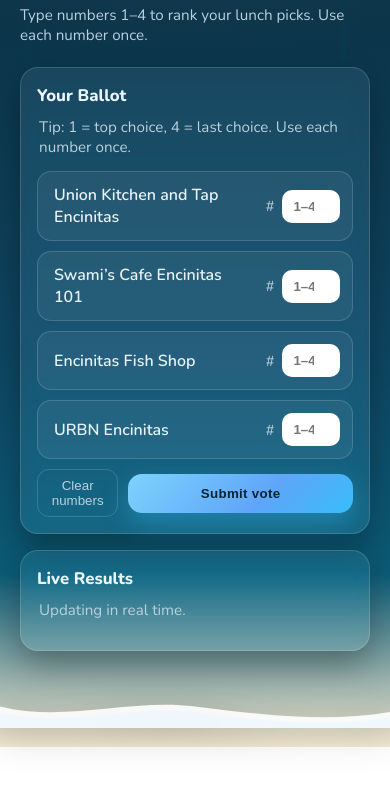
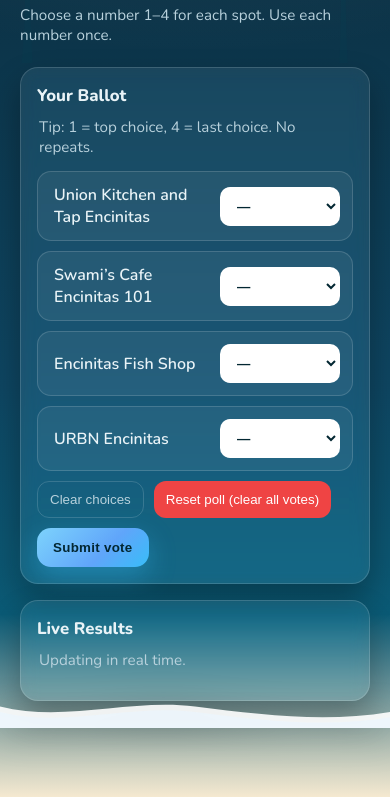
Before and after one commit to nathanielcraigbrown/encinitas-poll, a plain HTML site: page index.html in a window 390 px wide. Shown: the part 117-914 px from the top of the page. Before the commit the page ends 864 px from the top, so only its background shows below. Drawn offline with nearby package versions, Linux system fonts and the light colour scheme; a script that the page names is missing.

Commit message:
Update index.html

```diff
--- a/index.html
+++ b/index.html
@@ -9,25 +9,12 @@
 
     <style>
       :root{
-        /* Sunset / night beach palette */
-        --night:#0b2d3f;        /* deep sky */
-        --dusk:#0e4662;         /* darker teal sky */
-        --ocean:#0b5b76;        /* ocean */
-        --foam:#e6f6ff;         /* foamy highlight */
-        --sunset:#f59e0b;       /* warm accent */
-        --sand:#f5e9d0;         /* beach sand */
-        --border: rgba(255,255,255,.15);
-        --card: rgba(255,255,255,.08);
-        --shadow: 0 16px 32px rgba(0,0,0,.30);
-        --radius:18px;
-        --text:#e9f3f7;
-        --muted:#b8d1dc;
-        --ok:#22c55e;
-        --warn:#f97316;
-        --bad:#ef4444;
+        --night:#0b2d3f; --dusk:#0e4662; --ocean:#0b5b76; --sand:#f5e9d0;
+        --border: rgba(255,255,255,.15); --card: rgba(255,255,255,.08);
+        --shadow: 0 16px 32px rgba(0,0,0,.30); --radius:18px;
+        --text:#e9f3f7; --muted:#b8d1dc; --ok:#22c55e; --warn:#f97316;
       }
-
-      * { box-sizing: border-box; }
+      *{box-sizing:border-box}
       body{
         margin:0; color:var(--text);
         font-family:Nunito, system-ui, -apple-system, Segoe UI, Roboto, Arial, sans-serif;
@@ -36,89 +23,59 @@
           linear-gradient(180deg, var(--night) 0%, var(--dusk) 55%, var(--ocean) 80%, var(--sand) 100%);
         min-height:100vh;
       }
+      .wrap{max-width:980px;margin:0 auto;padding:28px 20px 96px;position:relative}
 
-      .wrap{ max-width:980px; margin:0 auto; padding:28px 20px 96px; position:relative; }
+      .palms{position:absolute;inset:0 0 auto 0;height:180px;pointer-events:none;opacity:.65}
+      .palms svg{width:100%;height:100%;display:block}
 
-      /* Palm silhouettes (decorative) */
-      .palms{ position:absolute; inset:0 0 auto 0; height:180px; pointer-events:none; opacity:.65; }
-      .palms svg{ width:100%; height:100%; display:block; }
+      header{display:flex;flex-direction:column;gap:8px;margin:12px 0 22px;position:relative;z-index:1}
+      h1{margin:0;font-weight:800;letter-spacing:.3px;font-size:clamp(1.7rem,2.2vw + 1rem,2.4rem)}
+      .tag{font-size:.95rem;color:var(--muted)}
 
-      header{ display:flex; flex-direction:column; gap:8px; margin:12px 0 22px; position:relative; z-index:1;}
-      h1{ margin:0; font-weight:800; letter-spacing:.3px; font-size:clamp(1.7rem,2.2vw + 1rem,2.4rem); }
-      .tag{ font-size:.95rem; color:var(--muted); }
-
-      .grid{ display:grid; grid-template-columns:1fr; gap:16px; }
-      @media (min-width:900px){ .grid{ grid-template-columns:1fr 1fr; } }
+      .grid{display:grid;grid-template-columns:1fr;gap:16px}
+      @media (min-width:900px){.grid{grid-template-columns:1fr 1fr}}
 
       .card{
-        background:var(--card);
-        border:1px solid var(--border);
-        border-radius:var(--radius);
-        box-shadow:var(--shadow);
-        padding:16px;
-        backdrop-filter: blur(8px) saturate(1.2);
+        background:var(--card); border:1px solid var(--border); border-radius:var(--radius);
+        box-shadow:var(--shadow); padding:16px; backdrop-filter:blur(8px) saturate(1.2)
       }
-      .section-title{ font-size:1.05rem; font-weight:800; margin:0 0 10px; color:#eaf7ff; }
-      .hint{ margin:6px 2px 14px; font-size:.95rem; color:var(--muted); }
+      .section-title{font-size:1.05rem;font-weight:800;margin:0 0 10px}
+      .hint{margin:6px 2px 14px;font-size:.95rem;color:var(--muted)}
 
-      /* Rank list with numeric inputs */
-      #options{ list-style:none; margin:0; padding:0; }
+      #options{list-style:none;margin:0;padding:0}
       #options li{
-        display:grid;
-        grid-template-columns: 1fr 84px;
-        align-items:center;
-        gap:10px;
-        padding:12px 12px 12px 16px;
-        border:1px solid var(--border);
-        border-radius:14px;
-        background:rgba(255,255,255,.06);
+        display:grid; grid-template-columns:1fr 120px; align-items:center; gap:10px;
+        padding:12px 12px 12px 16px; border:1px solid var(--border); border-radius:14px; background:rgba(255,255,255,.06)
       }
-      #options li + li{ margin-top:10px; }
+      #options li + li{margin-top:10px}
+      .name{font-weight:600}
+      select.rank-select{
+        width:100%; padding:10px 12px; border-radius:10px; border:1px solid rgba(255,255,255,.25);
+        background:#fff; color:#032732; font-weight:800; outline:none
+      }
+      select.rank-select.bad{border-color:#ef4444;box-shadow:0 0 0 3px rgba(239,68,68,.18)}
+      select.rank-select.ok{border-color:#22c55e;box-shadow:0 0 0 3px rgba(34,197,94,.18)}
 
-      .name{ font-weight:600; }
+      .controls{display:flex;flex-wrap:wrap;gap:10px;margin-top:10px}
+      .btn{
+        appearance:none;border:0;cursor:pointer;border-radius:14px;font-weight:900;letter-spacing:.3px;
+        padding:12px 16px;color:#032732;background:linear-gradient(135deg,#7dd3fc 0%,#60a5fa 60%,#38bdf8 100%);
+        box-shadow:0 10px 26px rgba(56,189,248,.35);transition:.15s
+      }
+      .btn:hover{transform:translateY(-1px)}
+      .mini{background:transparent;color:var(--muted);border:1px solid var(--border);padding:10px 12px;border-radius:12px;cursor:pointer}
+      .danger{background:#ef4444;color:#fff;border:0}
 
-      .rank{
-        display:flex; align-items:center; gap:8px; justify-self:end;
-      }
-      .rank label{ font-size:.9rem; color:var(--muted); }
-      .rank input[type="number"]{
-        width:3.6rem; padding:8px 10px; text-align:center; font-weight:800; color:#032732;
-        border-radius:10px; border:1px solid rgba(255,255,255,.25); background:#ffffff;
-        outline:none;
-      }
-      .rank input.bad{ border-color: var(--bad); box-shadow: 0 0 0 3px rgba(239,68,68,.18); }
-      .rank input.ok{ border-color: var(--ok); box-shadow: 0 0 0 3px rgba(34,197,94,.18); }
+      .results{display:flex;flex-direction:column;gap:12px}
+      .results-round{border:1px solid var(--border);border-radius:14px;padding:12px;background:rgba(255,255,255,.06)}
+      .candidate-count{display:flex;justify-content:space-between;padding:8px 0;border-bottom:1px solid rgba(255,255,255,.08)}
+      .candidate-count:last-child{border-bottom:0}
 
-      .btn{
-        appearance:none; border:0; cursor:pointer; width:100%;
-        padding:12px 16px; border-radius:14px; font-weight:900; color:#032732; letter-spacing:.3px;
-        background: linear-gradient(135deg, #7dd3fc 0%, #60a5fa 60%, #38bdf8 100%);
-        box-shadow: 0 10px 26px rgba(56,189,248,.35);
-        transition: transform .06s ease, box-shadow .15s ease, opacity .2s ease;
-      }
-      .btn:hover{ transform:translateY(-1px); box-shadow:0 12px 28px rgba(56,189,248,.42); }
-      .btn:disabled{ opacity:.6; cursor:not-allowed; }
-
-      .controls{
-        display:flex; align-items:center; justify-content:space-between; gap:10px; margin-top:10px;
-      }
-      .mini{
-        background:transparent; color:var(--muted); border:1px solid var(--border); padding:8px 10px; border-radius:12px;
-        cursor:pointer;
-      }
-
-      .results{ display:flex; flex-direction:column; gap:12px; }
-      .results-round{ border:1px solid var(--border); border-radius:14px; padding:12px; background:rgba(255,255,255,.06); }
-      .candidate-count{ display:flex; justify-content:space-between; padding:8px 0; border-bottom:1px solid rgba(255,255,255,.08); }
-      .candidate-count:last-child{ border-bottom:0; }
-
-      .wave{ position: fixed; left:0; right:0; bottom:-1px; z-index:0; pointer-events:none;
-        filter: drop-shadow(0 6px 18px rgba(0,0,0,.25)); }
-      .wave svg{ width:100%; display:block; }
+      .wave{position:fixed;left:0;right:0;bottom:-1px;z-index:0;pointer-events:none;filter:drop-shadow(0 6px 18px rgba(0,0,0,.25))}
+      .wave svg{width:100%;display:block}
     </style>
   </head>
   <body>
-    <!-- Decorative palms -->
     <div class="palms" aria-hidden="true">
       <svg viewBox="0 0 1440 180" preserveAspectRatio="none">
         <g transform="translate(80,10) scale(1)">
@@ -139,51 +96,47 @@
     <div class="wrap">
       <header>
         <h1>Post-Site Visit Lunch in Encinitas</h1>
-        <div class="tag">Type numbers 1–4 to rank your lunch picks. Use each number once.</div>
+        <div class="tag">Choose a number 1–4 for each spot. Use each number once.</div>
       </header>
 
       <div class="grid">
-        <!-- Ballot -->
         <section class="card">
           <div class="section-title">Your Ballot</div>
-          <p id="rank-hint" class="hint">Tip: 1 = top choice, 4 = last choice. Use each number once.</p>
+          <p id="rank-hint" class="hint">Tip: 1 = top choice, 4 = last choice. No repeats.</p>
           <ul id="options">
             <li data-value="Union Kitchen and Tap Encinitas">
               <span class="name">Union Kitchen and Tap Encinitas</span>
-              <span class="rank">
-                <label>#</label>
-                <input class="rank-input" type="number" inputmode="numeric" min="1" max="4" placeholder="1–4" />
-              </span>
+              <select class="rank-select">
+                <option value="">—</option><option>1</option><option>2</option><option>3</option><option>4</option>
+              </select>
             </li>
             <li data-value="Swami's Cafe Encinitas 101">
               <span class="name">Swami’s Cafe Encinitas 101</span>
-              <span class="rank">
-                <label>#</label>
-                <input class="rank-input" type="number" inputmode="numeric" min="1" max="4" placeholder="1–4" />
-              </span>
+              <select class="rank-select">
+                <option value="">—</option><option>1</option><option>2</option><option>3</option><option>4</option>
+              </select>
             </li>
             <li data-value="Encinitas Fish Shop">
               <span class="name">Encinitas Fish Shop</span>
-              <span class="rank">
-                <label>#</label>
-                <input class="rank-input" type="number" inputmode="numeric" min="1" max="4" placeholder="1–4" />
-              </span>
+              <select class="rank-select">
+                <option value="">—</option><option>1</option><option>2</option><option>3</option><option>4</option>
+              </select>
             </li>
             <li data-value="URBN Encinitas">
               <span class="name">URBN Encinitas</span>
-              <span class="rank">
-                <label>#</label>
-                <input class="rank-input" type="number" inputmode="numeric" min="1" max="4" placeholder="1–4" />
-              </span>
+              <select class="rank-select">
+                <option value="">—</option><option>1</option><option>2</option><option>3</option><option>4</option>
+              </select>
             </li>
           </ul>
+
           <div class="controls">
-            <button id="clear" class="mini" type="button">Clear numbers</button>
-            <button id="submit" class="btn">Submit vote</button>
+            <button id="clear" class="mini" type="button">Clear choices</button>
+            <button id="reset-poll" class="mini danger" type="button">Reset poll (clear all votes)</button>
+            <button id="submit" class="btn" type="button">Submit vote</button>
           </div>
         </section>
 
-        <!-- Results -->
         <section class="card">
           <div class="section-title">Live Results</div>
           <p id="result-summary" class="hint">Updating in real time.</p>
@@ -192,7 +145,6 @@
       </div>
     </div>
 
-    <!-- Shoreline -->
     <div class="wave" aria-hidden="true">
       <svg viewBox="0 0 1440 130" preserveAspectRatio="none">
         <path d="M0,50 C240,110 480,20 720,50 C960,80 1200,110 1440,70 L1440,130 L0,130 Z" fill="#ffffff" opacity=".9"/>
@@ -200,7 +152,6 @@
       </svg>
     </div>
 
-    <!-- App logic -->
     <script type="module" src="./script.js"></script>
   </body>
 </html>
```
